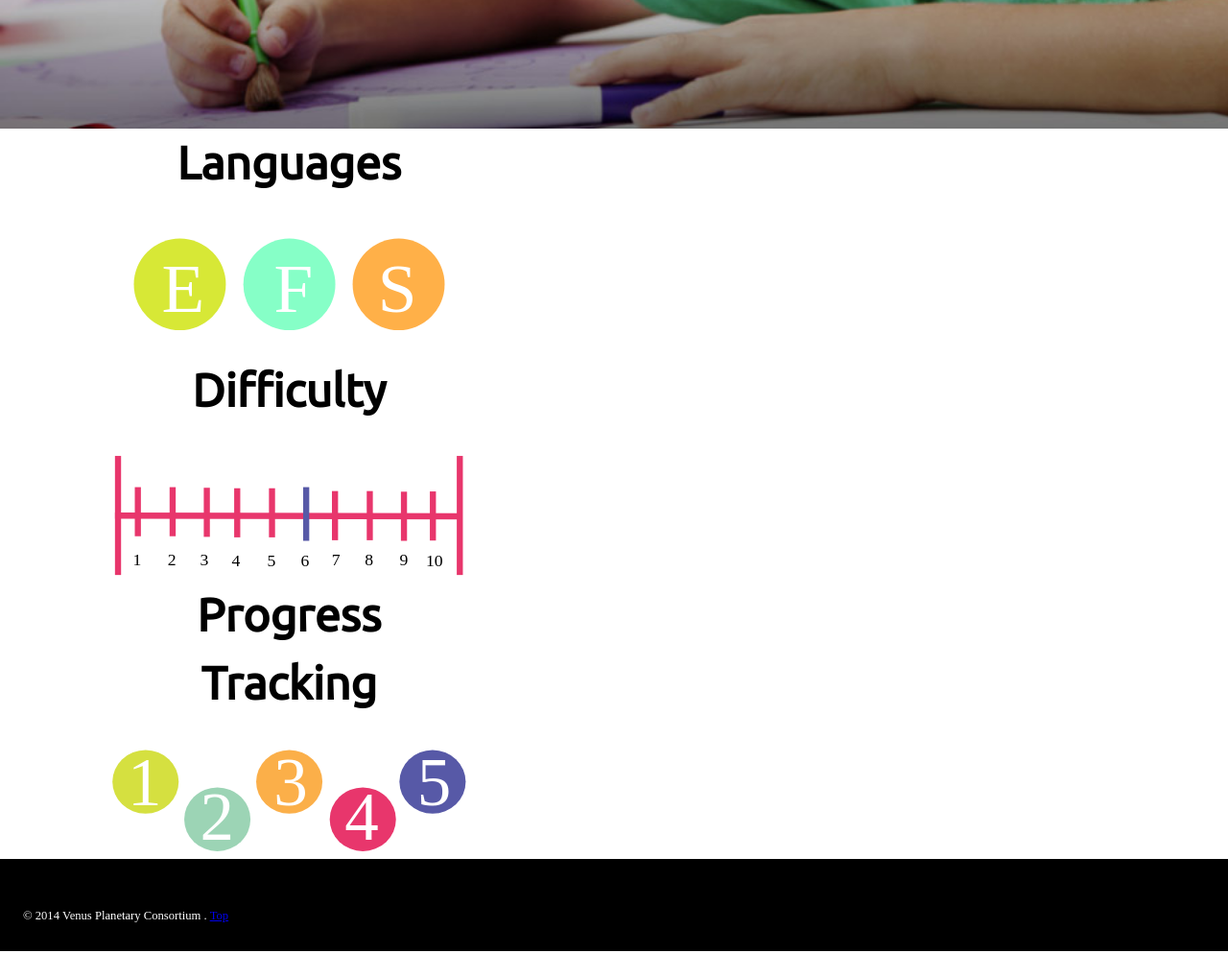
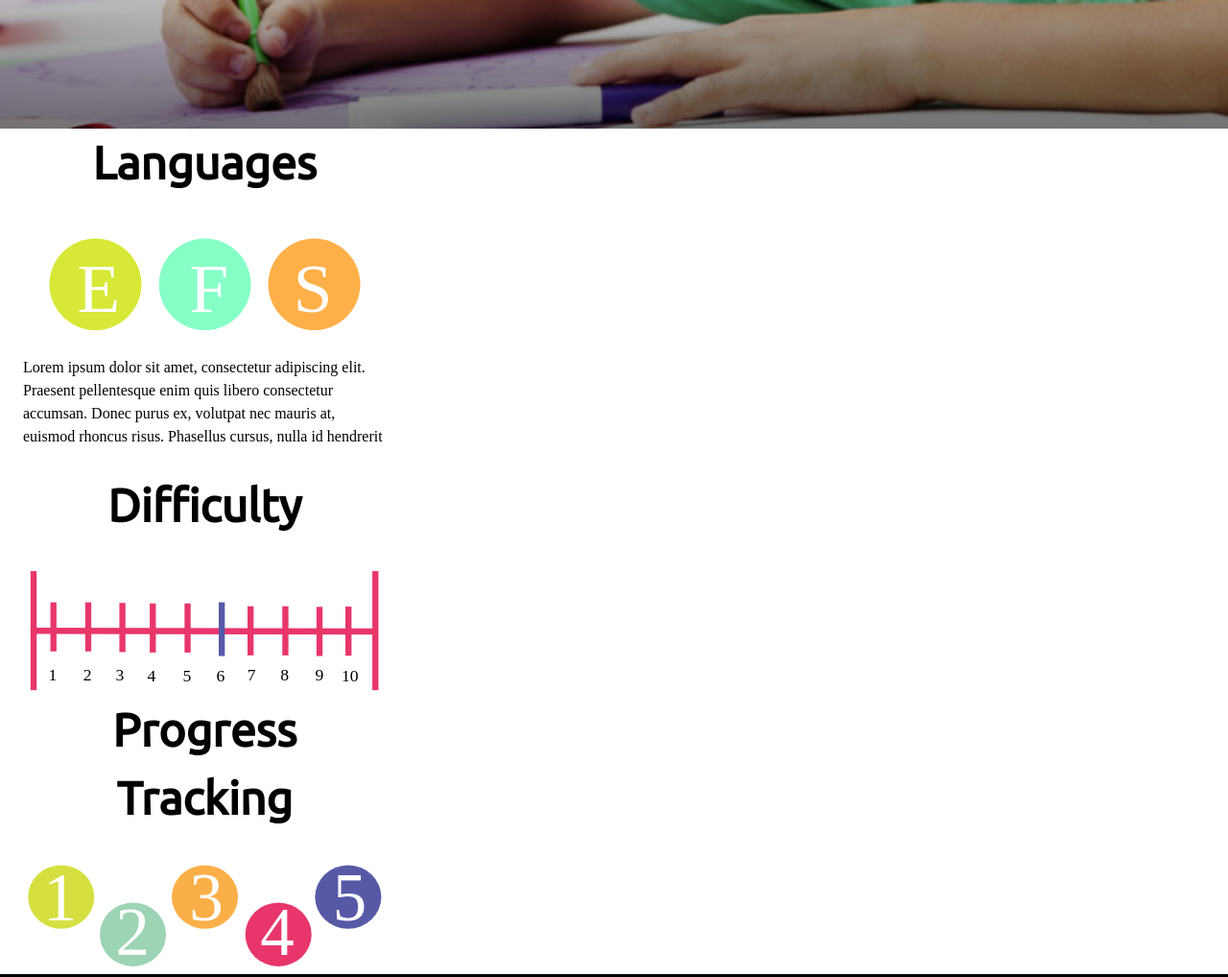
Before and after one commit to MeganGaw/bookmouse, a plain HTML site: page index.html in a window 1280 px wide. Shown: the part 1460-2478 px from the top of the page at 96% size. Before the commit the page ends 2451 px from the top, so only its background shows below. Drawn offline with Linux system fonts and the light colour scheme.

Commit message:
end of class commit 2

```diff
--- a/css/grid.css
+++ b/css/grid.css
@@ -49,8 +49,7 @@
   display: inline-block;
   visibility: visible;
   vertical-align: middle;
-  margin-left: 5.5em;
-  margin-right: 5.5em;
+    align-content: center;
 
 }
 
--- a/index.html
+++ b/index.html
@@ -40,6 +40,7 @@
     <div class="gutter grid unit unit-xs-1 unit-m-1-3 unit-l-1-3">
         <h2 class="zetta">Languages</h2>
         <img src="images/languages.svg" alt="Languages are English,French,Spanish">
+        <p>Lorem ipsum dolor sit amet, consectetur adipiscing elit. Praesent pellentesque enim quis libero consectetur accumsan. Donec purus ex, volutpat nec mauris at, euismod rhoncus risus. Phasellus cursus, nulla id hendrerit</p>
         <h2 class="zetta">Difficulty</h2>
         <img src="images/Difficulty.svg" alt="level bar">
         <h2 class="zetta">Progress Tracking</h2>
```
